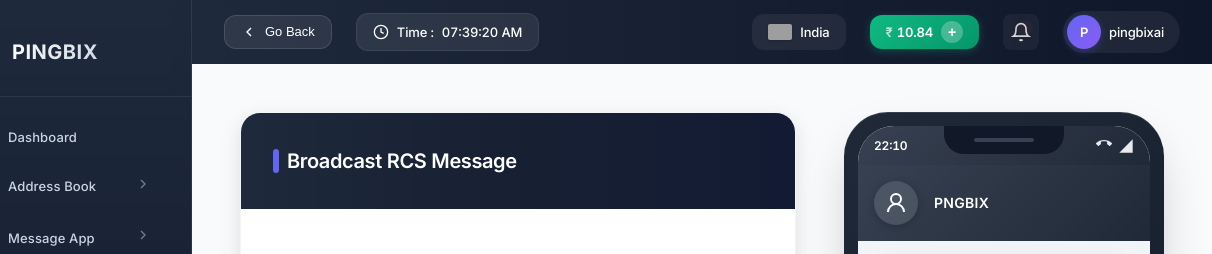
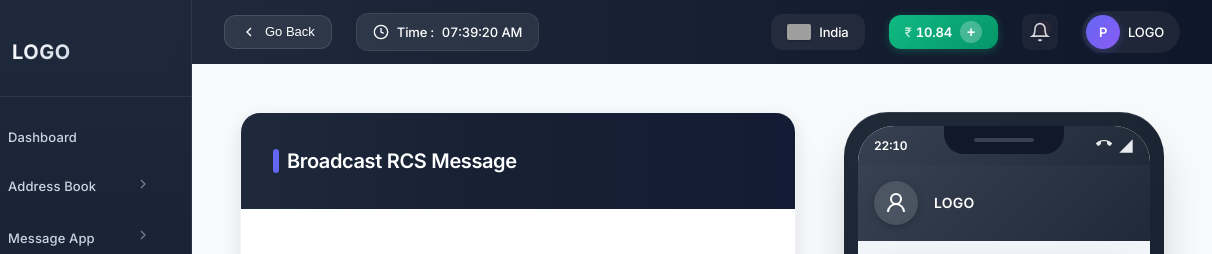
Before and after one commit to sukhe3608/Website, a plain HTML site: page index.html in a window 1280 px wide. Shown: the top 254 px of the page, 68-1280 px from the left. Drawn offline with Linux system fonts and the light colour scheme; grey boxes are pictures that could not be loaded.

Commit message:
Replace 'PINGBIX' and 'pingbixai' with 'LOGO'

```diff
--- a/index.html
+++ b/index.html
@@ -20,7 +20,7 @@
                             <circle cx="18" cy="12" r="2.5" fill="#a78bfa"/>
                         </svg>
                     </span>
-                    <span class="logo-text">PINGBIX</span>
+                    <span class="logo-text">LOGO</span>
                 </div>
             </div>
 
@@ -243,7 +243,7 @@
                     </button>
                     <div class="user-profile">
                         <div class="avatar">P</div>
-                        <span class="username">pingbixai</span>
+                        <span class="username">LOGO</span>
                     </div>
                 </div>
             </header>
@@ -415,7 +415,7 @@
                                         <path d="M20 21a8 8 0 10-16 0"/>
                                     </svg>
                                 </div>
-                                <span class="phone-brand">PNGBIX</span>
+                                <span class="phone-brand">LOGO</span>
                             </div>
                             <div class="phone-content">
                                 <div class="message-card">
```
